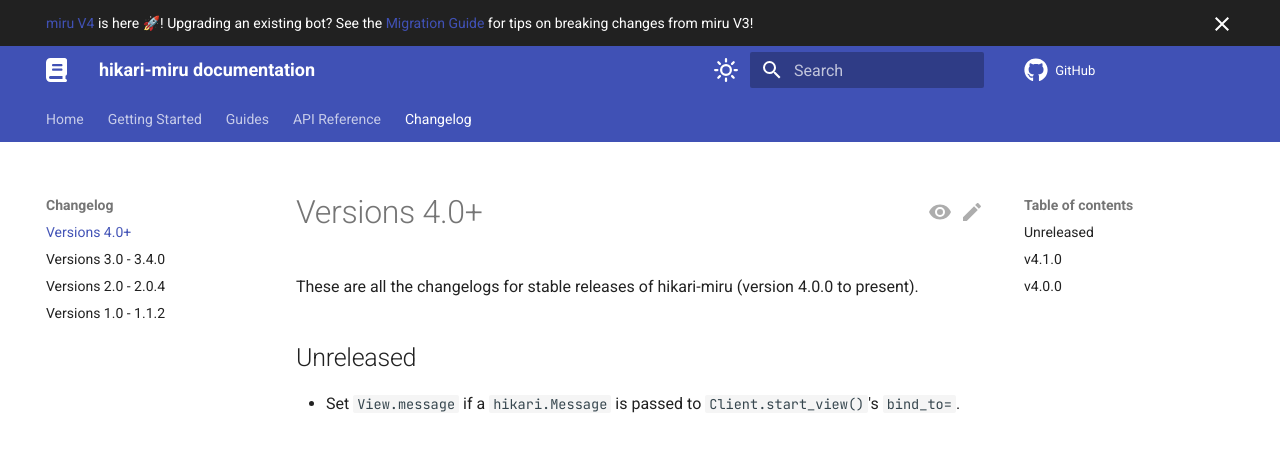
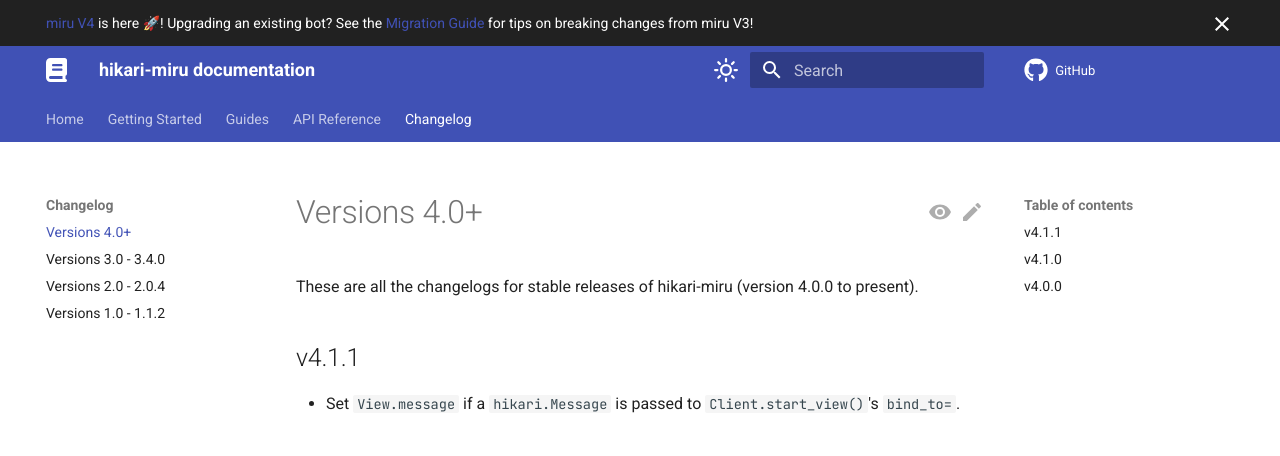
Before and after one commit to hypergonial/hikari-miru, an MkDocs documentation site: the page built from docs/changelogs/v4.md, in a window 1280 px wide and 900 px high. Shown: the top 456 px of the window. Built offline with MkDocs 1.6.1 and Material for MkDocs 9.7.7, drawn with Linux system fonts in a browser that asks for light colours; plug-ins that fetch from the network failed and are left out; comment, search, counter and statistics services are not loaded.

Commit message:
Update changelog

```diff
--- a/docs/changelogs/v4.md
+++ b/docs/changelogs/v4.md
@@ -9,7 +9,7 @@
 
 These are all the changelogs for stable releases of hikari-miru (version 4.0.0 to present).
 
-## Unreleased
+## v4.1.1
 
 - Set `View.message` if a `hikari.Message` is passed to `Client.start_view()`'s `bind_to=`.
 
```
